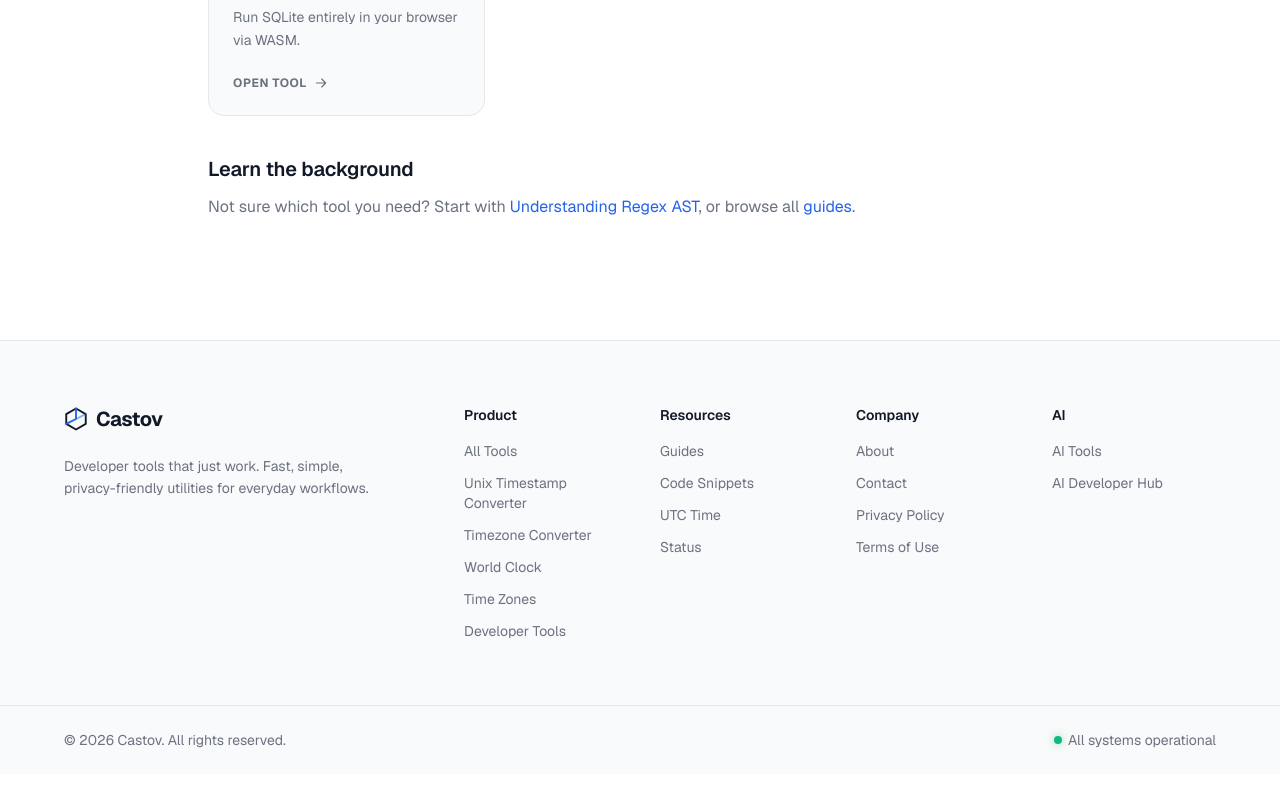
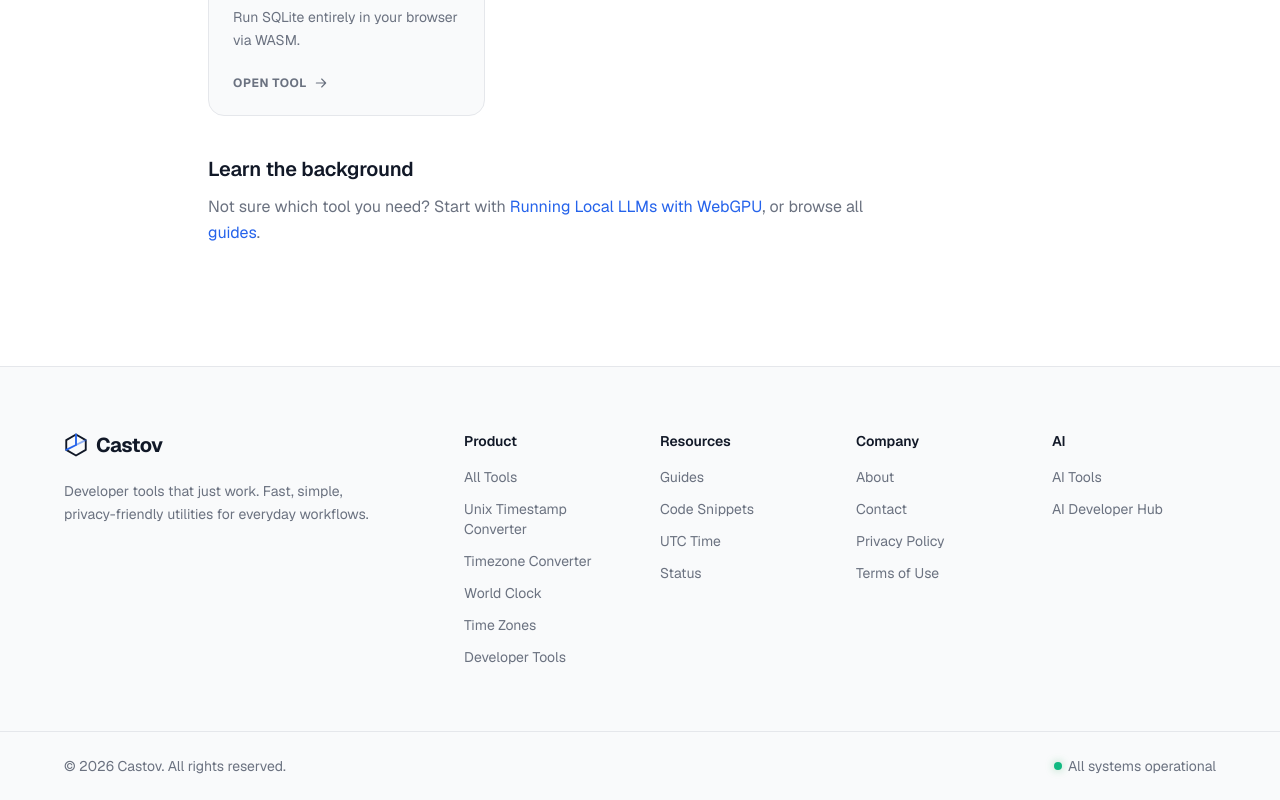
Before and after one commit to benidira/timeforge, a Next.js app: page /tools in a window 1280 px wide. Shown: the part 4677-5477 px from the top of the page. Before the commit the page ends 5451 px from the top, so only its background shows below. Built offline with nearby package versions, Linux system fonts and the light colour scheme; no server answers.

Commit message:
content: add 5 deep-dive AI engineering articles to guides

```diff
--- a/src/content/guides.ts
+++ b/src/content/guides.ts
@@ -1,4 +1,9 @@
 export type GuideSlug =
+  | "local-llms-webgpu-guide"
+  | "understanding-mcp-protocol"
+  | "zero-server-ai-privacy"
+  | "cursorrules-optimization"
+  | "advanced-prompt-engineering"
   | "what-is-unix-time"
   | "seconds-vs-milliseconds-timestamps"
   | "iso-8601-date-format-guide"
@@ -29,6 +34,124 @@ export interface Guide {
 }
 
 export const GUIDES: Guide[] = [
+
+  {
+    slug: "local-llms-webgpu-guide",
+    name: "Running Local LLMs with WebGPU",
+    seoTitle: "A Developer's Guide to Local LLMs via WebGPU | Castov",
+    metaDescription: "Learn how to run massive AI models directly in your browser using WebGPU, WebAssembly (WASM), and the zero-server architecture.",
+    summary: "Running Large Language Models locally is the next frontier of AI. By leveraging WebGPU, developers can run models like Llama 3 entirely in the browser, eliminating server costs and ensuring absolute data privacy.",
+    readingMinutes: 6,
+    tools: ["p2p-ghost-tunnel"],
+    sections: [
+      {
+        heading: "The Rise of WebGPU in AI",
+        paragraphs: [
+          "Historically, running AI models required expensive cloud GPUs. With the introduction of WebGPU—a modern web API that provides low-level access to the device's graphics card—browsers can now execute highly parallel compute workloads natively.",
+          "This changes everything. Instead of sending sensitive data to a server API, the user's browser downloads a quantized model (using formats like GGUF) and runs the inference locally."
+        ]
+      },
+      {
+        heading: "Memory Management & Quantization",
+        paragraphs: [
+          "A standard 7B parameter model requires around 14GB of RAM in 16-bit precision. To fit this into consumer devices, we use Quantization (reducing the precision of weights to 4-bit or even 1.58-bit). This drastically reduces the memory footprint, allowing powerful models to run seamlessly on a 4GB RAM laptop."
+        ]
+      }
+    ]
+  },
+  {
+    slug: "understanding-mcp-protocol",
+    name: "Understanding MCP Protocol",
+    seoTitle: "What is the Model Context Protocol (MCP)? | Castov",
+    metaDescription: "A deep dive into the Model Context Protocol (MCP), explaining how it standardizes context injection for AI editors like Cursor and Claude Desktop.",
+    summary: "The Model Context Protocol (MCP) is an open standard that allows developers to securely expose local resources, databases, and APIs to AI assistants. Learn how it turns isolated LLMs into context-aware agents.",
+    readingMinutes: 5,
+    tools: ["mcp-config-builder"],
+    sections: [
+      {
+        heading: "What is MCP?",
+        paragraphs: [
+          "The Model Context Protocol (MCP) is to AI what USB-C is to hardware. It acts as a universal adapter that allows AI models to read from your local databases, search your GitHub repos, or query your Slack workspace securely without needing custom plugins for every app."
+        ]
+      },
+      {
+        heading: "How MCP Works Under the Hood",
+        paragraphs: [
+          "MCP uses a client-server architecture over standard transport layers (like stdio or SSE). The AI Editor (like Cursor or Claude) acts as the Client. You run a lightweight MCP Server locally that securely reads a specific database and streams the context back to the AI using a standardized JSON-RPC format."
+        ]
+      }
+    ]
+  },
+  {
+    slug: "cursorrules-optimization",
+    name: "Optimizing .cursorrules",
+    seoTitle: "How to Write the Perfect .cursorrules File | Castov",
+    metaDescription: "Maximize your AI coding efficiency by crafting the ultimate .cursorrules file for context-aware code generation in the Cursor IDE.",
+    summary: "AI code editors like Cursor are only as smart as the context they are given. A well-crafted .cursorrules file instructs the AI on your exact tech stack, architecture rules, and formatting preferences.",
+    readingMinutes: 4,
+    tools: ["cursorrules-generator"],
+    sections: [
+      {
+        heading: "The Importance of Project Context",
+        paragraphs: [
+          "When you ask an AI to 'create a login component', it has thousands of ways to do it. Should it use React or Vue? Tailwind or CSS Modules? By placing a .cursorrules file in the root of your project, you constrain the AI's creativity to match your exact architectural guidelines."
+        ]
+      },
+      {
+        heading: "Anatomy of a Great Rule File",
+        paragraphs: [
+          "A perfect .cursorrules file includes three main sections: 1. The Stack (Next.js 15, App Router, TypeScript). 2. The UI Patterns (Tailwind, Lucide Icons, Shadcn UI). 3. The Anti-Patterns (NEVER use 'any', always use Server Actions over API routes)."
+        ]
+      }
+    ]
+  },
+  {
+    slug: "zero-server-ai-privacy",
+    name: "The Zero-Server AI Era",
+    seoTitle: "Zero-Server AI: The Ultimate Approach to Data Privacy | Castov",
+    metaDescription: "Explore why zero-server architecture is the definitive solution for enterprise AI privacy, ensuring proprietary code never leaves your local machine.",
+    summary: "Enterprise companies are terrified of pasting proprietary code into ChatGPT. Zero-Server AI solves this by bringing the LLM directly to the user's device, ensuring that sensitive data is processed 100% locally.",
+    readingMinutes: 5,
+    tools: ["env-vault"],
+    sections: [
+      {
+        heading: "The Enterprise AI Dilemma",
+        paragraphs: [
+          "While APIs like OpenAI are incredibly powerful, they require you to send your data over the internet. For healthcare, finance, and deep tech companies, sending proprietary algorithms or PII to a third-party server is a massive security violation."
+        ]
+      },
+      {
+        heading: "Client-Side Processing",
+        paragraphs: [
+          "Zero-Server architecture shifts the compute paradigm. Instead of sending data to the server, we send the logic (the app) to the client. The browser downloads the necessary WASM modules and AI models, disconnects from the backend, and processes everything locally. It's the ultimate firewall."
+        ]
+      }
+    ]
+  },
+  {
+    slug: "advanced-prompt-engineering",
+    name: "Advanced Prompt Patterns",
+    seoTitle: "Advanced Prompt Engineering Patterns for Developers | Castov",
+    metaDescription: "Move beyond simple prompts. Learn advanced engineering patterns like Chain-of-Thought, Few-Shot prompting, and React (Reasoning and Acting) loops.",
+    summary: "Prompt engineering has evolved into a rigid software discipline. Master the architectural patterns of prompting to yield deterministic, high-quality code from unpredictable LLMs.",
+    readingMinutes: 7,
+    tools: ["vercel-ai-sdk-code-generator"],
+    sections: [
+      {
+        heading: "Chain of Thought (CoT)",
+        paragraphs: [
+          "LLMs often fail at complex logic if asked to provide the final answer immediately. By adding the phrase 'Think step by step' or explicitly creating a <thinking> block, the model is forced to allocate computation to the reasoning process before writing the code, drastically reducing hallucinations."
+        ]
+      },
+      {
+        heading: "Few-Shot Formatting",
+        paragraphs: [
+          "If you need JSON output, don't just describe the JSON. Provide 3 exact examples of the input-output pairs. LLMs are pattern-matching engines; few-shot examples anchor their probability distribution, ensuring the output matches your schema perfectly."
+        ]
+      }
+    ]
+  },
+
 
   {
     slug: "understanding-regex-ast",
```
